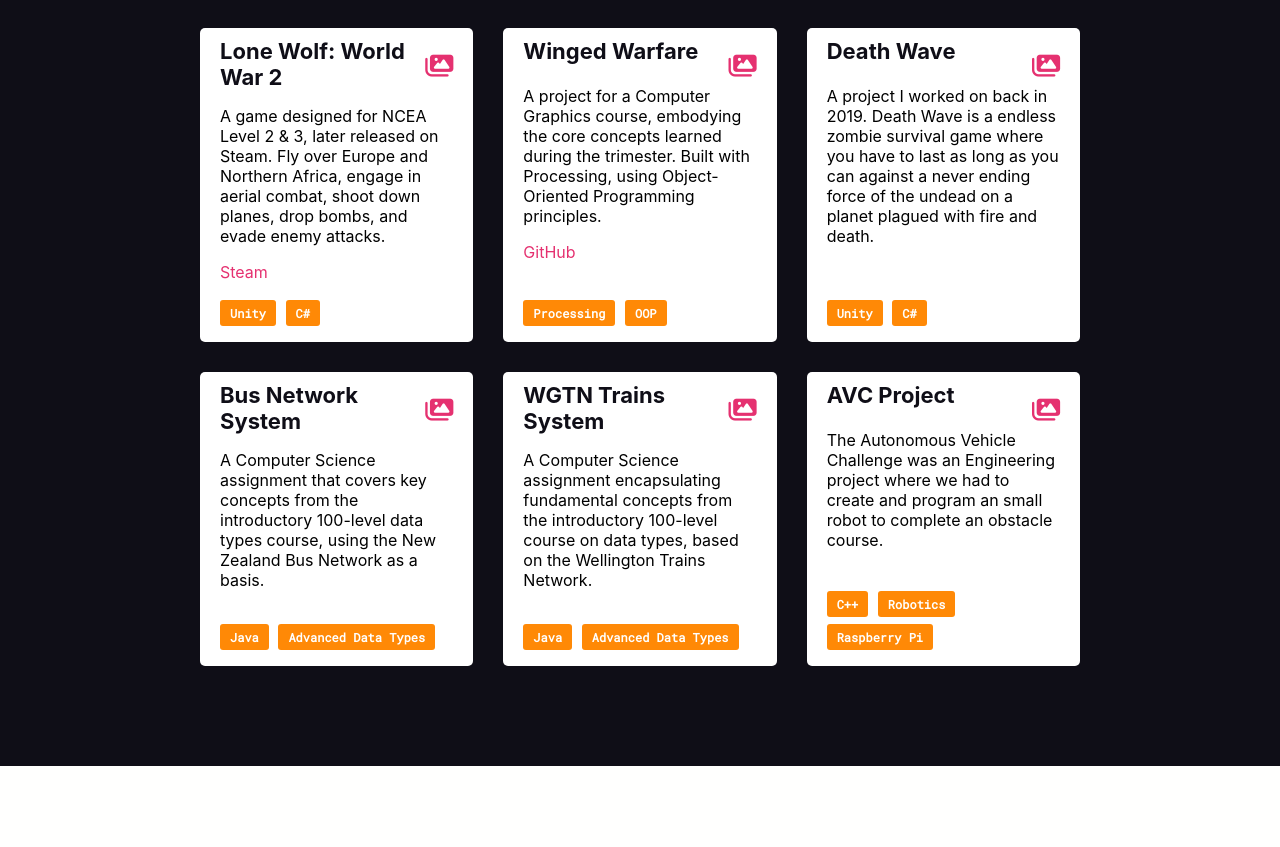
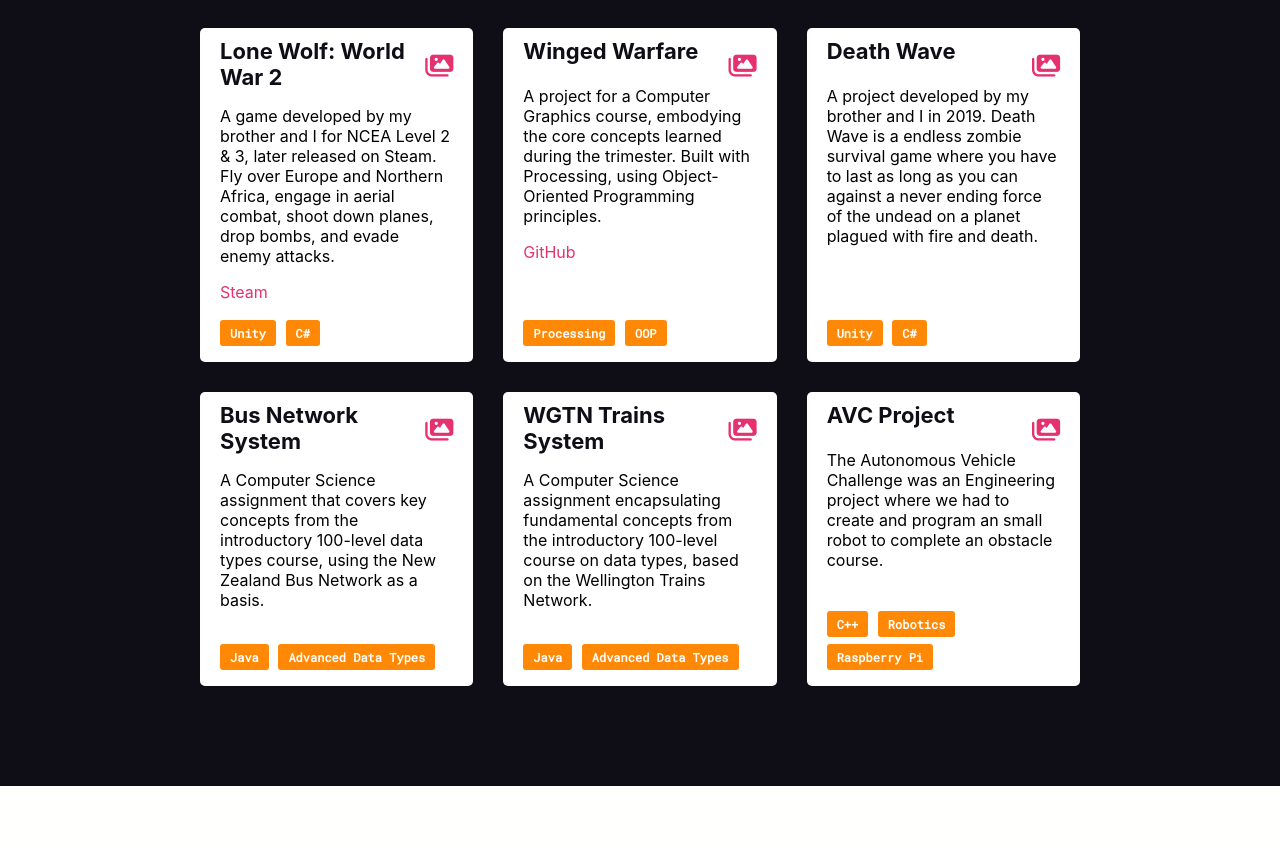
Before and after one commit to AlexanderHeffernan/Personal-Portfolio-Website, a React (Create React App) app in the folder personal-portfolio/: page / in a window 1280 px wide. Shown: the part 3498-4345 px from the top of the page. Built offline with nearby package versions, Linux system fonts and the light colour scheme.

Commit message:
Added mentions of my brother to relevant portfolio items, as requested.

```diff
--- a/personal-portfolio/src/components/Portfolio.js
+++ b/personal-portfolio/src/components/Portfolio.js
@@ -125,7 +125,7 @@
                 />
                 <PortfolioItem
                     title={"Lone Wolf: World War 2"}
-                    description={"A game designed for NCEA Level 2 & 3, later released on Steam. Fly over Europe and Northern Africa, engage in aerial combat, shoot down planes, drop bombs, and evade enemy attacks."}
+                    description={"A game developed by my brother and I for NCEA Level 2 & 3, later released on Steam. Fly over Europe and Northern Africa, engage in aerial combat, shoot down planes, drop bombs, and evade enemy attacks."}
                     tags={['Unity', 'C#']}
                     link={"https://store.steampowered.com/app/1399180/Lone_Wolf_World_War_2/"}
                     linkTitle={"Steam"}
@@ -169,7 +169,7 @@
                 />
                 <PortfolioItem
                     title={"Death Wave"}
-                    description={"A project I worked on back in 2019. Death Wave is a endless zombie survival game where you have to last as long as you can against a never ending force of the undead on a planet plagued with fire and death."}
+                    description={"A project developed by my brother and I in 2019. Death Wave is a endless zombie survival game where you have to last as long as you can against a never ending force of the undead on a planet plagued with fire and death."}
                     tags={['Unity', 'C#']}
                     slideshow={() => handleOpenFullScreen([
                         DeathWave1,
```
